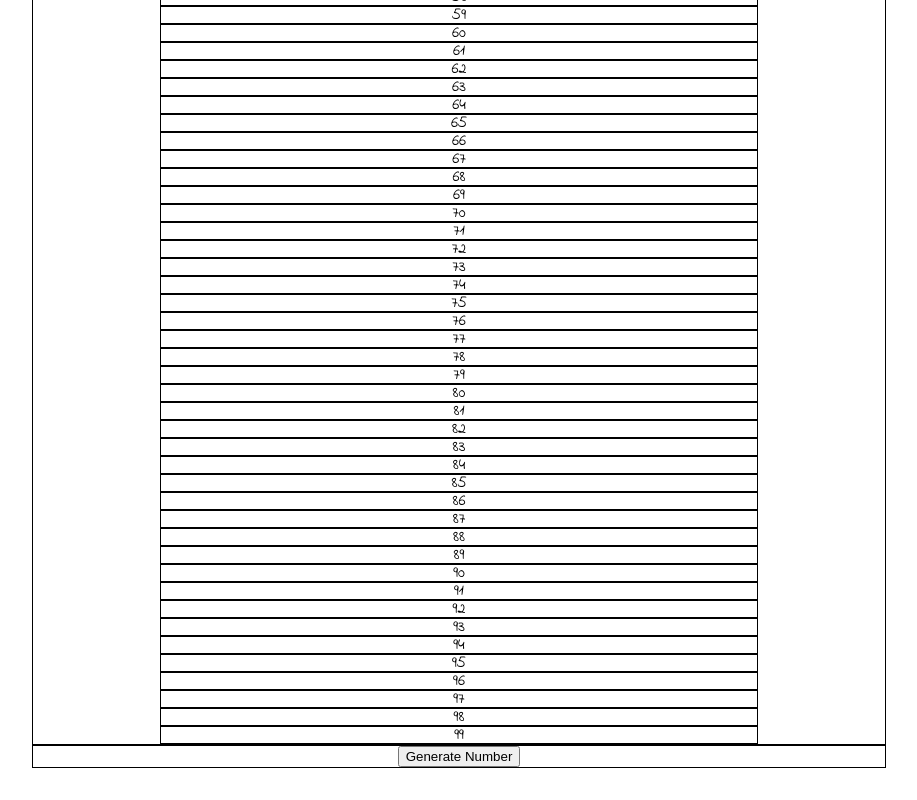
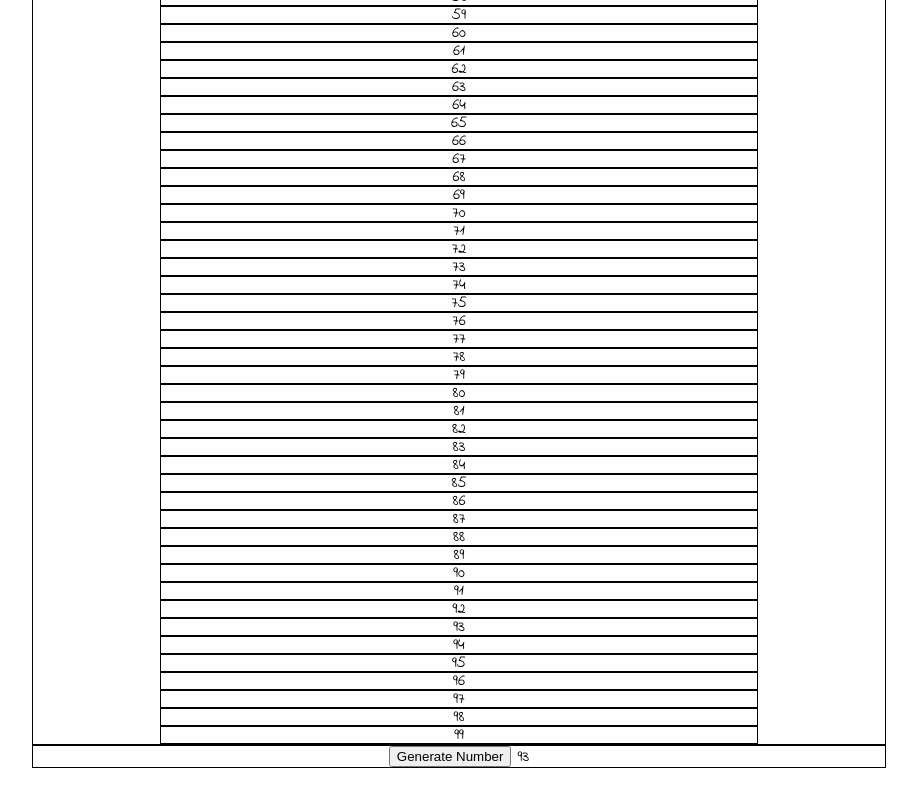
Before and after one commit to elisa-daria/UN1-W3-d4-pratica-S3-L4, a plain HTML site: page index.html in a window 1280 px wide. Both pictures are taken after a click on the button "Generate Number". Shown: the part 1103-1903 px from the top of the page, without its empty margins (181-1098 px from the left). Drawn offline with Linux system fonts and the light colour scheme.

Commit message:
spanNumber not completed

```diff
--- a/index.html
+++ b/index.html
@@ -22,6 +22,7 @@
       <div id="tombola-container"></div>
       <div id="button-container">
         <button>Generate Number</button>
+        <span id="generatedNumber"></span>
       </div>
     </main>
     <script src="./js/index.js"></script>
--- a/js/index.js
+++ b/js/index.js
@@ -5,6 +5,11 @@ button.addEventListener("submit", function (e) {
 const generateNumber = button.addEventListener("click", function () {
   let randomicNumber = Math.ceil(Math.random() * 99);
   console.log(randomicNumber);
+  const spanNumber = document.getElementById("generatedNumber");
+  const numberGenerated = document.createElement("span");
+  numberGenerated.innerHTML = randomicNumber;
+
+  spanNumber.appendChild(numberGenerated);
 });
 
 const createNumberCell = function () {
```
